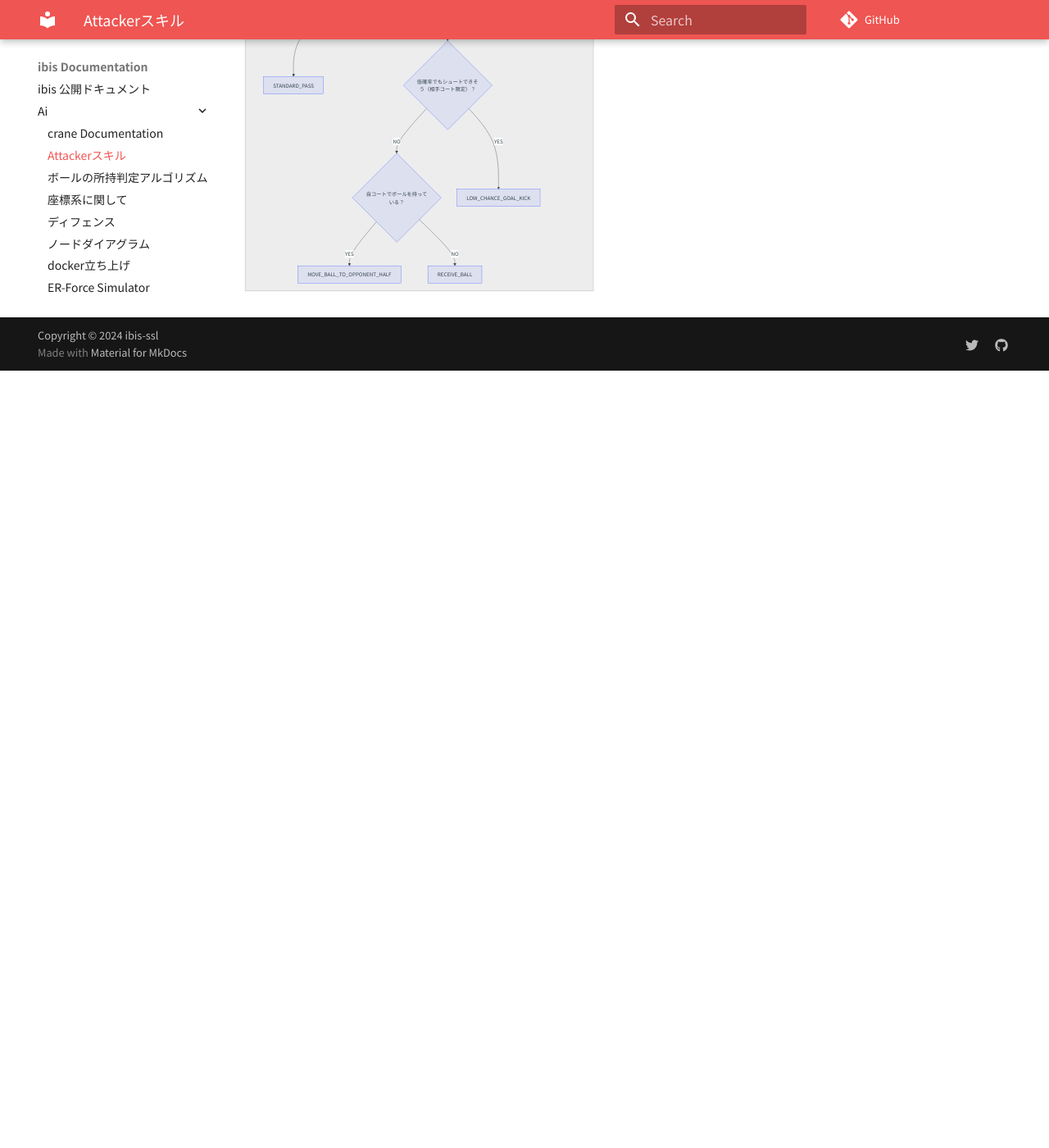
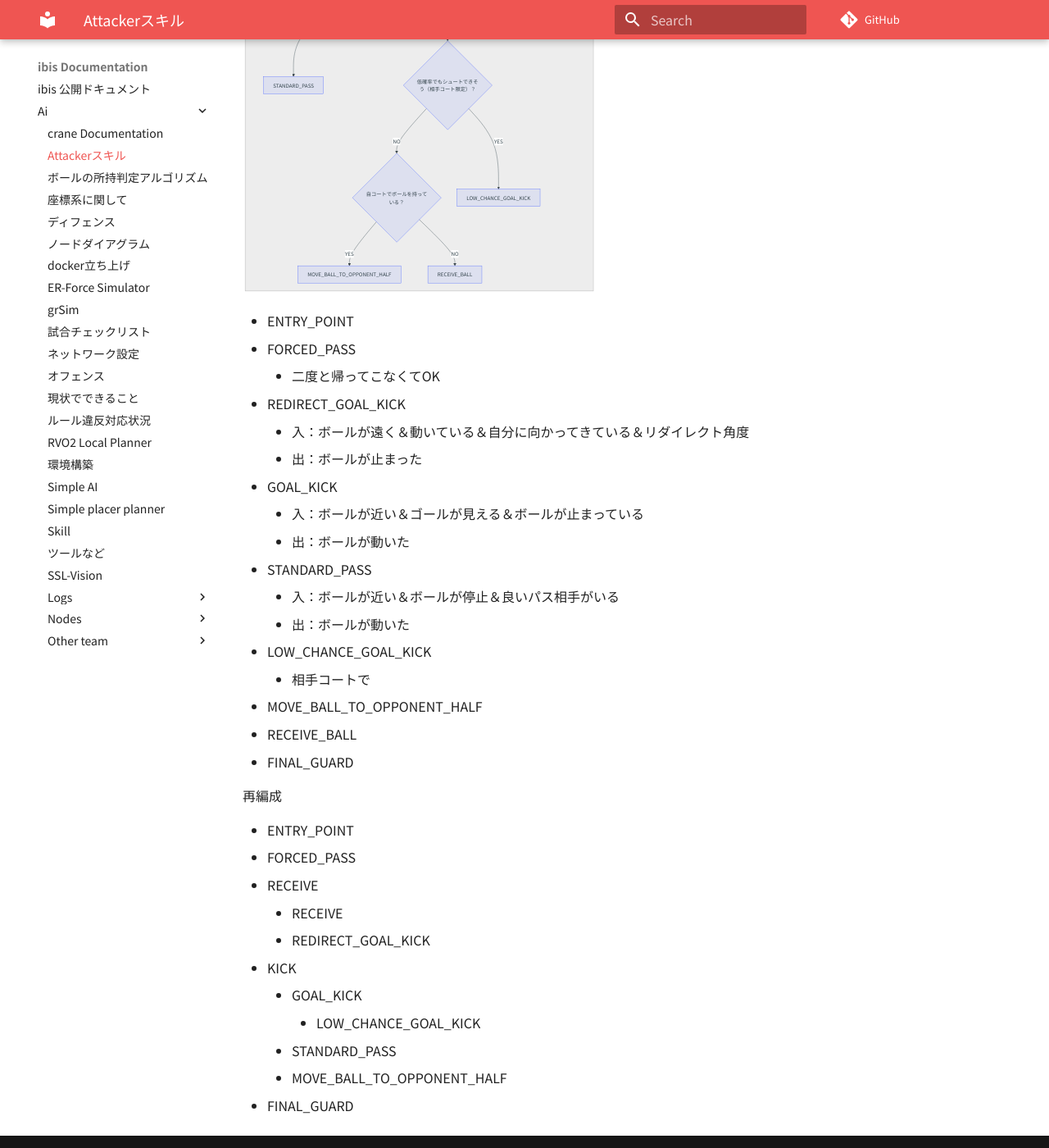
Before and after one commit to ibis-ssl/ibis_documentation, an MkDocs documentation site: the page built from docs/ai/attacker.md, in a window 1280 px wide and 1400 px high, scrolled down 1504 px. Shown: the whole window at 82% size. Built offline with MkDocs 1.6.1 and Material for MkDocs 9.7.7, drawn with Linux system fonts in a browser that asks for light colours; nearby versions of some CDN libraries; some web fonts are replaced; comment, search, counter and statistics services are not loaded; before the commit the page ends 1956 px from its top, so only the background shows below that.

Commit message:
🔄 synced local 'docs/ai' with remote 'docs'

````diff
--- a/docs/ai/attacker.md
+++ b/docs/ai/attacker.md
@@ -56,3 +56,35 @@ subgraph 状況改善
     MOVE_BALL_TO_OPPONENT_HALF_C -- NO --> RECEIVE_BALL
 end
 ```
+
+- ENTRY_POINT
+- FORCED_PASS
+  - 二度と帰ってこなくてOK
+- REDIRECT_GOAL_KICK
+  - 入：ボールが遠く＆動いている＆自分に向かってきている＆リダイレクト角度
+  - 出：ボールが止まった
+- GOAL_KICK
+  - 入：ボールが近い＆ゴールが見える＆ボールが止まっている
+  - 出：ボールが動いた
+- STANDARD_PASS
+  - 入：ボールが近い＆ボールが停止＆良いパス相手がいる
+  - 出：ボールが動いた
+- LOW_CHANCE_GOAL_KICK
+  - 相手コートで
+- MOVE_BALL_TO_OPPONENT_HALF
+- RECEIVE_BALL
+- FINAL_GUARD
+
+再編成
+
+- ENTRY_POINT
+- FORCED_PASS
+- RECEIVE
+  - RECEIVE
+  - REDIRECT_GOAL_KICK
+- KICK
+  - GOAL_KICK
+    - LOW_CHANCE_GOAL_KICK
+  - STANDARD_PASS
+  - MOVE_BALL_TO_OPPONENT_HALF
+- FINAL_GUARD
````
